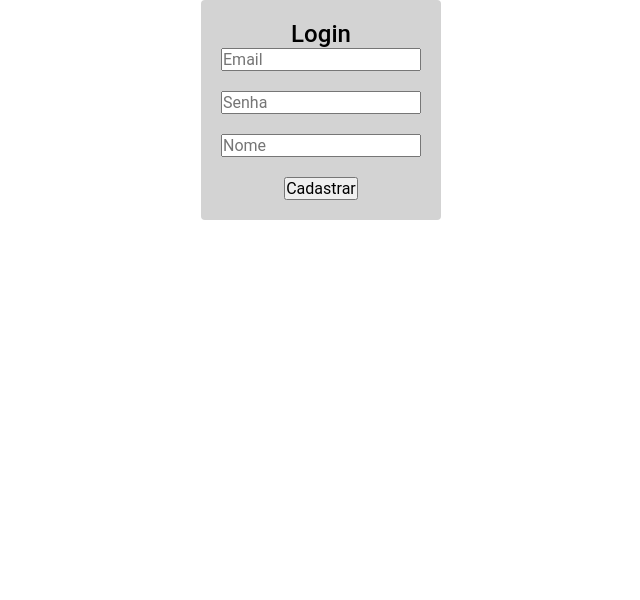
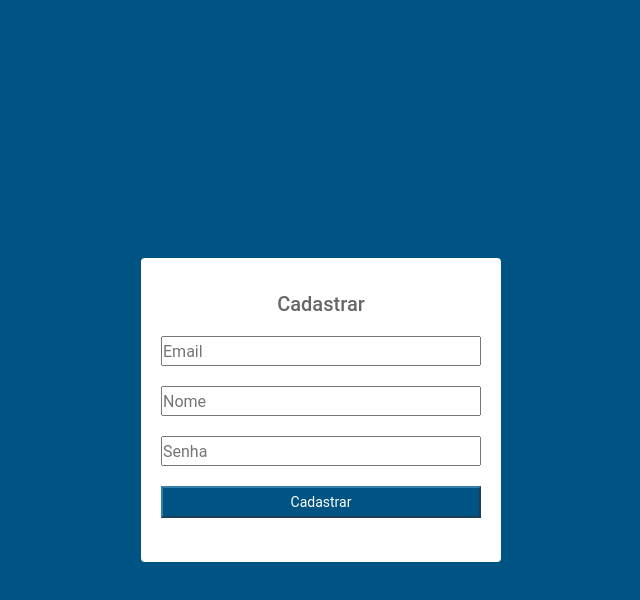
Before and after one commit to jmarcelonunes/editable-news-app, a React (Create React App) app in the folder web/: page /signup in a window 1280 px wide. Shown: the top 600 px of the page, without its empty margins (319-959 px from the left). Built offline with nearby package versions, Linux system fonts and the light colour scheme.

Commit message:
Adds style for signup page

```diff
--- a/web/src/components/SignUp.jsx
+++ /dev/null
@@ -1,79 +0,0 @@
-import React, { useState } from 'react';
-import { useAuth } from '../hooks/auth';
-
-const SignUp = () => {
-  const { signUp } = useAuth();
-  const [userName, setUserName] = useState('');
-  const [password, setPassword] = useState('');
-  const [email, setEmail] = useState('');
-
-  async function handleSubmit(e) {
-    e.preventDefault();
-
-    try {
-      await signUp({
-        email,
-        password,
-        userName,
-      });
-    } catch (err) {
-      console.log(err);
-    }
-  }
-
-  return (
-    <div
-      style={{
-        display: 'flex',
-        width: '100%',
-        justifyContent: 'center',
-        alignItems: 'center',
-      }}
-    >
-      <form
-        style={{
-          display: 'flex',
-          flexDirection: 'column',
-          backgroundColor: 'lightgray',
-          alignItems: 'center',
-          justifyContent: 'center',
-          borderWidth: 1,
-          borderRadius: 4,
-          borderColor: 'black',
-          alignSelf: 'center',
-          padding: 20,
-        }}
-        onSubmit={handleSubmit}
-      >
-        <h2>Login</h2>
-        <input
-          style={{ width: 200, marginBottom: 20 }}
-          type="text"
-          name="email"
-          placeholder="Email"
-          value={email}
-          onChange={(e) => setEmail(e.target.value)}
-        />
-        <input
-          style={{ width: 200, marginBottom: 20 }}
-          type="password"
-          name="password"
-          placeholder="Senha"
-          value={password}
-          onChange={(e) => setPassword(e.target.value)}
-        />
-        <input
-          style={{ width: 200, marginBottom: 20 }}
-          type="text"
-          name="name"
-          placeholder="Nome"
-          value={userName}
-          onChange={(e) => setUserName(e.target.value)}
-        />
-        <button type="submit">Cadastrar</button>
-      </form>
-    </div>
-  );
-};
-
-export default SignUp;
--- /dev/null
+++ b/web/src/components/SignUp/index.jsx
@@ -0,0 +1,62 @@
+import React, { useState } from 'react';
+import { useAuth } from '../../hooks/auth';
+import {
+  SignUpButton, SignUpForm, SignUpText, Container, SignUpInput, Content,
+} from './style';
+
+const SignUp = () => {
+  const { signUp } = useAuth();
+  const [userName, setUserName] = useState('');
+  const [password, setPassword] = useState('');
+  const [email, setEmail] = useState('');
+
+  async function handleSubmit(e) {
+    e.preventDefault();
+
+    try {
+      await signUp({
+        email,
+        password,
+        userName,
+      });
+    } catch (err) {
+      console.log(err);
+    }
+  }
+
+  return (
+    <Container>
+      <Content>
+        <SignUpForm
+          onSubmit={handleSubmit}
+        >
+          <SignUpText>Cadastrar</SignUpText>
+          <SignUpInput
+            type="text"
+            name="email"
+            placeholder="Email"
+            value={email}
+            onChange={(e) => setEmail(e.target.value)}
+          />
+          <SignUpInput
+            type="text"
+            name="name"
+            placeholder="Nome"
+            value={userName}
+            onChange={(e) => setUserName(e.target.value)}
+          />
+          <SignUpInput
+            type="password"
+            name="password"
+            placeholder="Senha"
+            value={password}
+            onChange={(e) => setPassword(e.target.value)}
+          />
+          <SignUpButton type="submit">Cadastrar</SignUpButton>
+        </SignUpForm>
+      </Content>
+    </Container>
+  );
+};
+
+export default SignUp;
--- /dev/null
+++ b/web/src/components/SignUp/style.jsx
@@ -0,0 +1,63 @@
+import styled from 'styled-components';
+
+export const Content = styled.div`
+    display: flex;
+    width: 100%;
+    justify-content: center;
+    align-items: center;
+    padding: 20px;
+`;
+
+export const SignUpForm = styled.form`
+    display: flex;
+    flex-direction: column;
+    background: #fff;
+    align-items: center;
+    justify-content: center;
+    border-width: 1px;
+    border-radius: 4px;
+    border-color: black;
+    align-self: center;
+    padding: 20px;
+    width: 360px;
+    margin-top: 20px;
+    height: 40%;
+`;
+
+export const Container = styled.div`
+  height: 100vh;
+  display: flex;
+  align-items: stretch;
+  background:rgb(0, 84, 132);
+  margin: 0px;
+`;
+
+export const SignUpInput = styled.input`
+    width: 100%;
+    margin-bottom: 20px;
+    height:30px;
+`;
+
+export const SignUpButton = styled.button`
+    width: 100%;
+    background-color:#005484;
+    color: #fff;
+    border-color: #367fa9;
+    display: inline-block;
+    padding: 6px 12px;
+    margin-bottom: 0;
+    font-size: 14px;
+    font-weight: 400;
+    text-align: center;
+    white-space: nowrap;
+    vertical-align: middle;
+    margin-bottom: 10px;
+`;
+
+export const SignUpText = styled.h2`
+    margin: 0;
+    font-size: 20px;
+    color:#666;
+    text-align: center;
+    padding: 0 20px 20px 20px;
+`;
--- a/web/src/routes/index.jsx
+++ b/web/src/routes/index.jsx
@@ -2,7 +2,7 @@ import React from 'react';
 import { Switch } from 'react-router-dom';
 import Route from './Route';
 import NewsForm from '../components/NewsForm/index';
-import SignUp from '../components/SignUp';
+import SignUp from '../components/SignUp/index';
 import SignIn from '../components/SignIn/index';
 import News from '../components/News';
 
```
Also changed, not shown: web/src/components/NewsForm/style.jsx (added).
